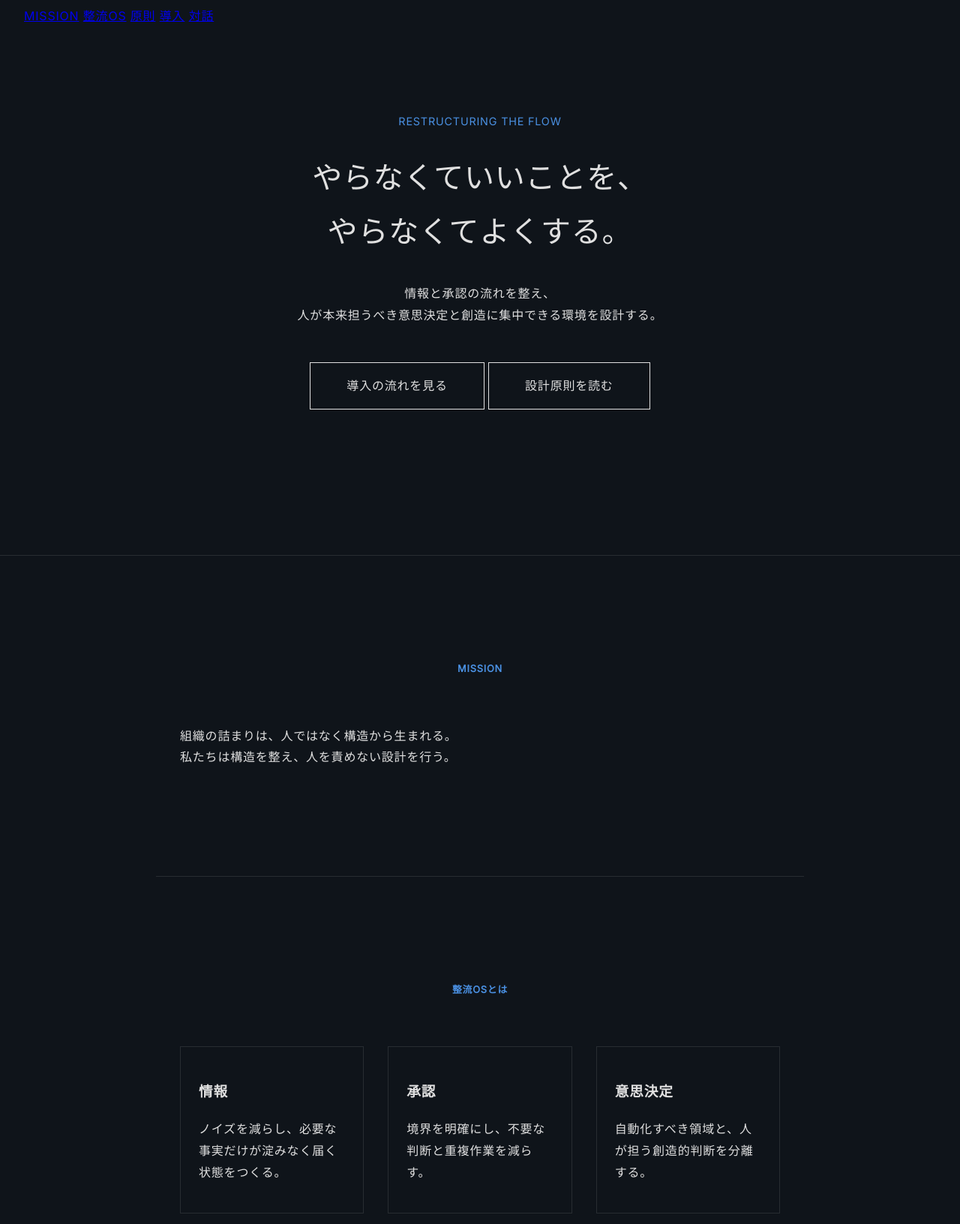
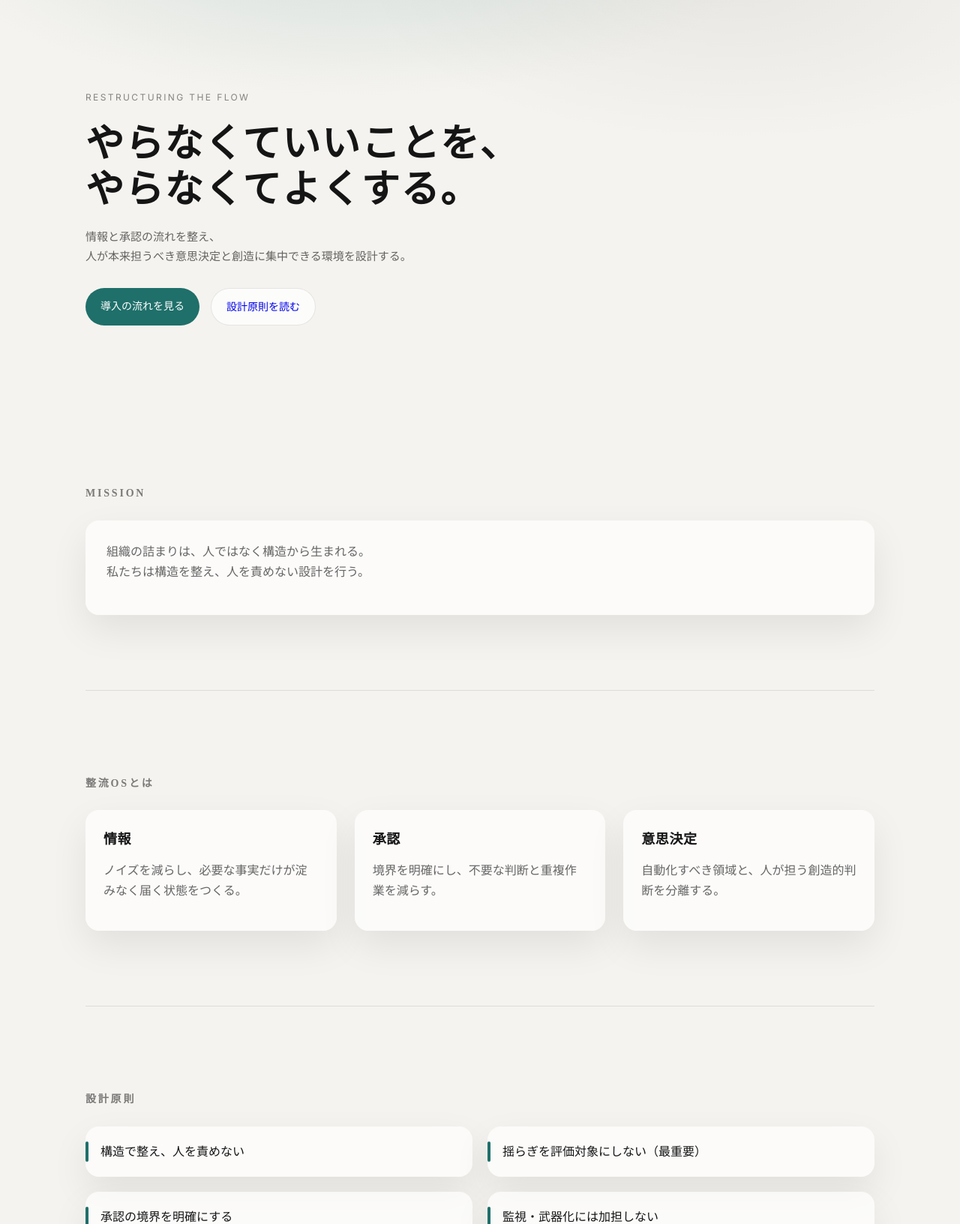
Before and after one commit to IppeiKamata/Fortuna-HP, a plain HTML site: page index.html in a window 1280 px wide. Shown: the part 60-1692 px from the top of the page at 75% size. Drawn offline with Linux system fonts and the light colour scheme.

Commit message:
Update style.css

```diff
--- a/style.css
+++ b/style.css
@@ -1,123 +1,304 @@
 :root {
-    --bg-color: #0f141a;
-    --text-color: #e0e0e0;
-    --accent-color: #4a90e2;
-    --border-color: rgba(255, 255, 255, 0.1);
+  --bg: #f5f3ef;
+  --text: #151515;
+  --muted: rgba(21,21,21,0.65);
+  --line: rgba(21,21,21,0.1);
+  --accent: #1f6f6a;
+  --accent-soft: rgba(31,111,106,0.15);
+  --white-soft: rgba(255,255,255,0.7);
+  --radius: 18px;
+  --shadow: 0 20px 50px rgba(0,0,0,0.08);
+}
+
+* {
+  box-sizing: border-box;
+}
+
+html {
+  scroll-behavior: smooth;
 }
 
 body {
-    margin: 0;
-    background-color: var(--bg-color);
-    color: var(--text-color);
-    font-family: 'Inter', 'Noto Serif JP', serif;
-    line-height: 1.8;
-    letter-spacing: 0.05em;
+  margin: 0;
+  background: var(--bg);
+  color: var(--text);
+  font-family: "Inter", system-ui, sans-serif;
+  line-height: 1.7;
 }
 
+main {
+  max-width: 1100px;
+  margin: 0 auto;
+  padding: 0 24px 100px;
+}
+
+section {
+  padding: 100px 0;
+  border-top: 1px solid var(--line);
+}
+
+section:first-of-type {
+  border-top: none;
+}
+
+h1,h2,h3 {
+  font-family: "Noto Serif JP", serif;
+  letter-spacing: 0.03em;
+}
+
+h1 {
+  font-size: clamp(38px, 4vw, 60px);
+  line-height: 1.2;
+  margin: 0 0 20px;
+}
+
+h2 {
+  font-size: 14px;
+  text-transform: uppercase;
+  letter-spacing: 0.2em;
+  margin-bottom: 24px;
+  color: rgba(21,21,21,0.55);
+}
+
+h3 {
+  margin: 0 0 12px;
+  font-size: 18px;
+}
+
+p {
+  margin: 0 0 16px;
+  color: var(--muted);
+}
+
+/* ナビ */
 nav {
-    padding: 2rem;
-    position: fixed;
-    width: 100%;
-    z-index: 100;
+  position: sticky;
+  top: 0;
+  backdrop-filter: blur(10px);
+  background: rgba(245,243,239,0.85);
+  border-bottom: 1px solid var(--line);
+  z-index: 100;
+}
+
+.nav-inner {
+  max-width: 1100px;
+  margin: 0 auto;
+  padding: 16px 24px;
+  display: flex;
+  justify-content: space-between;
+  align-items: center;
 }
 
 .logo {
-    font-weight: 600;
-    font-size: 1.2rem;
+  font-family: "Noto Serif JP", serif;
+  font-weight: 600;
 }
 
+.nav-links {
+  display: flex;
+  gap: 20px;
+  font-size: 13px;
+}
+
+.nav-links a {
+  text-decoration: none;
+  color: var(--muted);
+}
+
+.nav-links a:hover {
+  color: var(--text);
+}
+
+/* ヒーロー */
 header {
-    height: 100vh;
-    display: flex;
-    align-items: center;
-    justify-content: center;
-    text-align: center;
-    border-bottom: 1px solid var(--border-color);
+  position: relative;
+  padding: 120px 0 100px;
+  overflow: hidden;
+}
+
+header::before {
+  content: "";
+  position: absolute;
+  top: -200px;
+  left: -200px;
+  right: -200px;
+  height: 600px;
+  background:
+    radial-gradient(800px 300px at 40% 20%, var(--accent-soft), transparent 70%),
+    radial-gradient(700px 300px at 70% 30%, rgba(0,0,0,0.05), transparent 70%);
+  pointer-events: none;
+}
+
+.hero-content {
+  max-width: 1100px;
+  margin: 0 auto;
+  padding: 0 24px;
+  position: relative;
 }
 
 .eyecatch {
-    font-size: 0.9rem;
-    color: var(--accent-color);
-    text-transform: uppercase;
-    margin-bottom: 1rem;
+  font-size: 12px;
+  letter-spacing: 0.2em;
+  text-transform: uppercase;
+  margin-bottom: 20px;
+  color: rgba(21,21,21,0.5);
 }
 
-h1 {
-    font-size: clamp(1.5rem, 5vw, 2.5rem);
-    font-weight: 300;
-    margin-bottom: 2rem;
+.description {
+  max-width: 700px;
+  font-size: 15px;
 }
 
-section {
-    padding: 8rem 2rem;
-    max-width: 800px;
-    margin: 0 auto;
-    border-bottom: 1px solid var(--border-color);
+.hero-actions {
+  margin-top: 30px;
+  display: flex;
+  gap: 15px;
+  flex-wrap: wrap;
 }
 
-h2 {
-    font-size: 0.8rem;
-    color: var(--accent-color);
-    margin-bottom: 4rem;
-    text-align: center;
+/* ボタン */
+.btn {
+  display: inline-block;
+  padding: 12px 20px;
+  border-radius: 999px;
+  text-decoration: none;
+  border: 1px solid var(--line);
+  background: var(--white-soft);
+  font-size: 14px;
+  transition: all 0.2s ease;
 }
 
+.btn.primary {
+  background: var(--accent);
+  color: #fff;
+  border: none;
+}
+
+.btn:hover {
+  transform: translateY(-2px);
+}
+
+/* ボックス */
+.content-box {
+  background: var(--white-soft);
+  padding: 28px;
+  border-radius: var(--radius);
+  box-shadow: var(--shadow);
+}
+
+/* グリッド */
 .grid {
-    display: grid;
-    grid-template-columns: repeat(auto-fit, minmax(200px, 1fr));
-    gap: 2rem;
+  display: grid;
+  grid-template-columns: repeat(3, 1fr);
+  gap: 24px;
 }
 
 .card {
-    padding: 1.5rem;
-    border: 1px solid var(--border-color);
+  background: var(--white-soft);
+  padding: 24px;
+  border-radius: var(--radius);
+  box-shadow: var(--shadow);
 }
 
+/* 原則 */
 .principles {
-    list-style: none;
-    padding: 0;
+  list-style: none;
+  padding: 0;
+  display: grid;
+  grid-template-columns: repeat(2, 1fr);
+  gap: 20px;
 }
 
 .principles li {
-    padding: 1rem 0;
-    border-bottom: 1px dotted var(--border-color);
+  background: var(--white-soft);
+  padding: 20px;
+  border-radius: var(--radius);
+  position: relative;
+  box-shadow: var(--shadow);
 }
 
+.principles li::before {
+  content: "";
+  position: absolute;
+  left: 0;
+  top: 20px;
+  bottom: 20px;
+  width: 4px;
+  background: var(--accent);
+  border-radius: 999px;
+}
+
+/* ステップ */
 .steps {
-    display: flex;
-    flex-direction: column;
-    gap: 1rem;
+  display: grid;
+  grid-template-columns: repeat(3, 1fr);
+  gap: 24px;
+}
+
+.step {
+  background: var(--white-soft);
+  padding: 28px;
+  border-radius: var(--radius);
+  box-shadow: var(--shadow);
+  display: flex;
+  gap: 15px;
 }
 
 .step span {
-    color: var(--accent-color);
-    margin-right: 1rem;
-    font-weight: bold;
+  font-size: 26px;
+  font-weight: 600;
+  color: var(--accent-soft);
 }
 
-#cta {
-    text-align: center;
-    border-bottom: none;
+/* CTA */
+.cta-panel {
+  background: var(--accent);
+  color: #fff;
+  text-align: center;
+  padding: 80px 30px;
+  border-radius: 30px;
+  margin-top: 40px;
+  box-shadow: 0 30px 70px rgba(31,111,106,0.3);
 }
 
-.btn {
-    display: inline-block;
-    margin-top: 2rem;
-    padding: 1rem 3rem;
-    border: 1px solid var(--text-color);
-    color: var(--text-color);
-    text-decoration: none;
-    transition: 0.3s;
+.cta-panel h3 {
+  font-size: clamp(26px, 3vw, 36px);
+  margin-bottom: 20px;
 }
 
-.btn:hover {
-    background: var(--text-color);
-    color: var(--bg-color);
+.cta-panel p {
+  color: rgba(255,255,255,0.85);
+  margin-bottom: 25px;
 }
 
+.cta-panel .btn {
+  background: #fff;
+  color: var(--accent);
+  border: none;
+}
+
+/* フッター */
 footer {
-    text-align: center;
-    padding: 4rem;
-    font-size: 0.7rem;
-    opacity: 0.5;
+  max-width: 1100px;
+  margin: 0 auto;
+  padding: 40px 24px 80px;
+  font-size: 12px;
+  color: rgba(21,21,21,0.5);
 }
+
+/* レスポンシブ */
+@media (max-width: 900px) {
+  .grid,
+  .steps,
+  .principles {
+    grid-template-columns: 1fr;
+  }
+
+  header {
+    padding: 100px 0 80px;
+  }
+
+  .nav-links {
+    display: none;
+  }
+}
```
